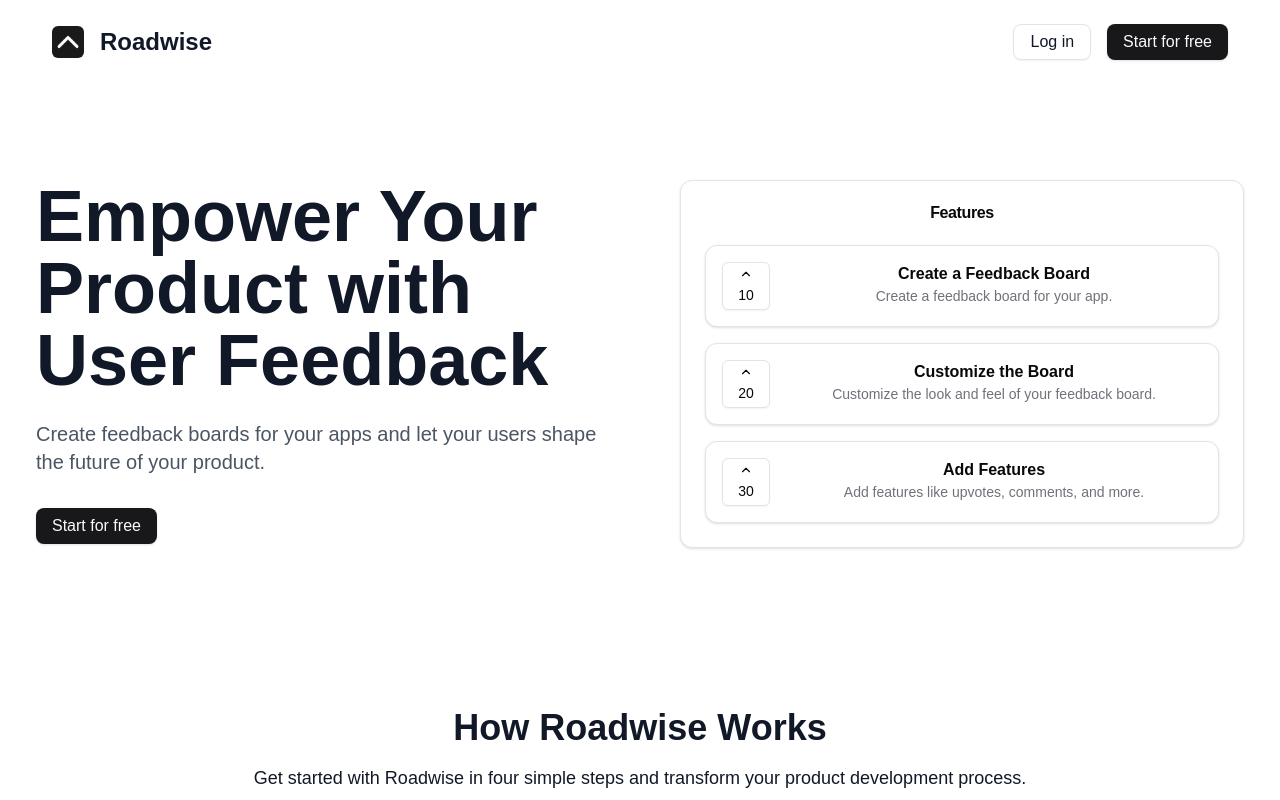
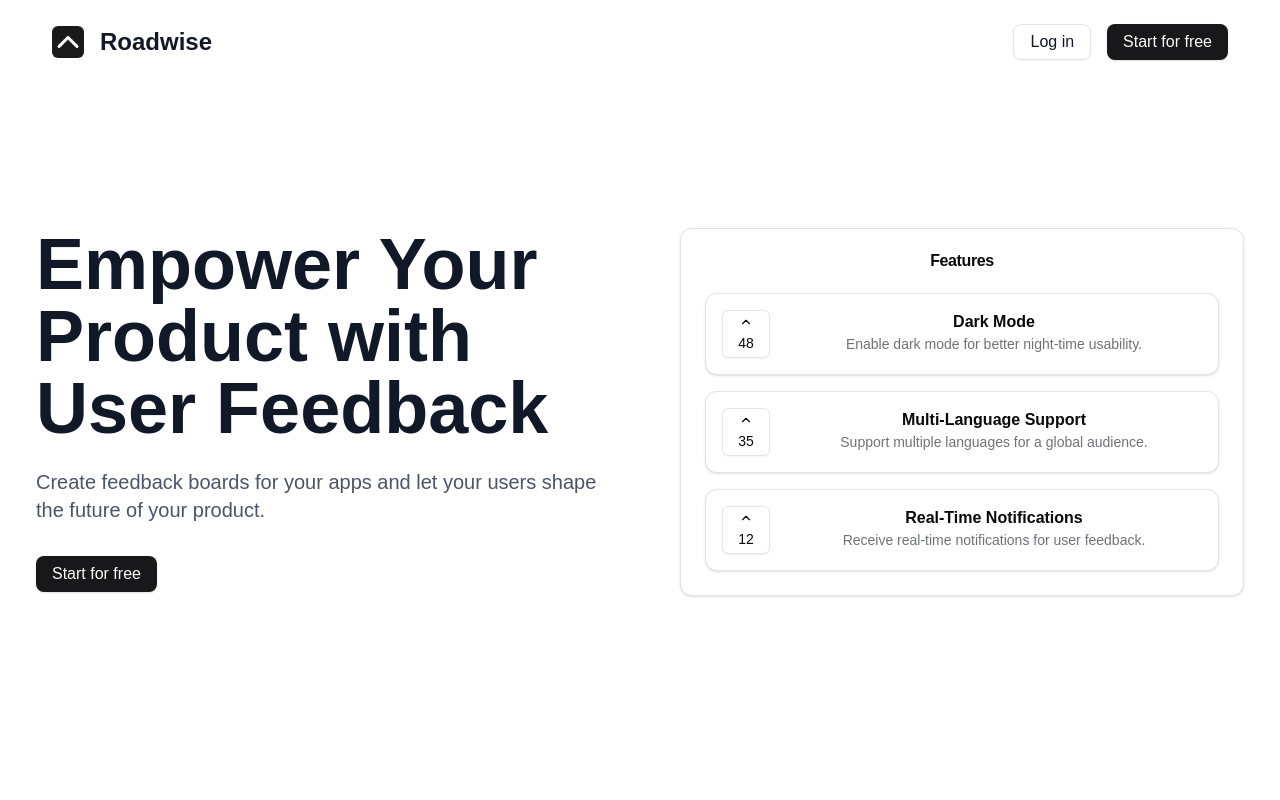
Before and after one commit to roadwise-dev/roadwise, a Next.js app: page / in a window 1280 px wide. Shown: the top 800 px of the page. Built offline with nearby package versions, Linux system fonts and the light colour scheme.

Commit message:
🚀 Landing page cleanup for deployment

```diff
--- a/app/layout.tsx
+++ b/app/layout.tsx
@@ -14,8 +14,14 @@ const geistMono = localFont({
 });
 
 export const metadata: Metadata = {
-  title: "Create Next App",
-  description: "Generated by create next app",
+  title: {
+    template: "%s | Roadwise",
+    default: "Roadwise",
+  },
+  description:
+    "Create feedback boards for your apps and let your users shape the future of your product.",
+  keywords: ["roadmap", "roadmaps", "roadmapping", "product", "feedback"],
+  robots: "index, follow",
 };
 
 export default function RootLayout({
--- a/app/page.tsx
+++ b/app/page.tsx
@@ -3,17 +3,16 @@ import Footer from "@/components/landing/footer";
 import Hero from "@/components/landing/hero";
 import Navbar from "@/components/landing/navbar";
 import { Pricing } from "@/components/landing/pricing";
-import { Statistics } from "@/components/statistics";
 
 export default function HomePage() {
   return (
     <div className="min-h-screen max-w-[1240px] mx-auto px-4 text-gray-900">
       <Navbar />
-      <main>
+      <main className="flex flex-col gap-10">
         <Hero />
 
         <HowItWorks />
-        <Statistics />
+        {/* <Statistics /> */}
 
         {/* <section className="py-20 bg-gray-900 text-white">
           <div className="container mx-auto px-4 text-center">
--- a/components/dashboard/create-app.tsx
+++ b/components/dashboard/create-app.tsx
@@ -106,8 +106,8 @@ export default function CreateAppButton() {
               onChange={(e) => setAppSlug(e.target.value)}
             />
             <p className="text-sm text-muted-foreground">
-              roadwise.vercel.app/
-              {appSlug || "your-app-name"}
+              {appSlug || "your-app-url"}
+              .roadwiseapp.com
             </p>
           </div>
           <div className="space-y-2">
--- a/components/landing/hero.tsx
+++ b/components/landing/hero.tsx
@@ -10,7 +10,7 @@ const slogan = {
 
 export default function Hero() {
   return (
-    <section className="py-24 text-center">
+    <section className="py-36 text-center">
       <div className="grid grid-cols-1 md:grid-cols-2 gap-20">
         <div className="text-left">
           <h1 className="text-7xl font-bold mb-6">{slogan.title}</h1>
@@ -27,21 +27,21 @@ const name = "Features";
 const features = [
   {
     id: "1",
-    title: "Create a Feedback Board",
-    description: "Create a feedback board for your app.",
-    upvotes: 10,
+    title: "Dark Mode",
+    description: "Enable dark mode for better night-time usability.",
+    upvotes: 48,
   },
   {
     id: "2",
-    title: "Customize the Board",
-    description: "Customize the look and feel of your feedback board.",
-    upvotes: 20,
+    title: "Multi-Language Support",
+    description: "Support multiple languages for a global audience.",
+    upvotes: 35,
   },
   {
     id: "3",
-    title: "Add Features",
-    description: "Add features like upvotes, comments, and more.",
-    upvotes: 30,
+    title: "Real-Time Notifications",
+    description: "Receive real-time notifications for user feedback.",
+    upvotes: 12,
   },
 ];
 
--- a/components/statistics.tsx
+++ b/components/statistics.tsx
@@ -1,7 +1,5 @@
-'use client'
-
-import { Card, CardContent, CardHeader, CardTitle } from "@/components/ui/card"
-import { Lightbulb, Star, TrendingUp, Users } from "lucide-react"
+import { Card, CardContent, CardHeader, CardTitle } from "@/components/ui/card";
+import { Lightbulb, Star, TrendingUp, Users } from "lucide-react";
 
 export function Statistics() {
   const stats = [
@@ -9,50 +7,60 @@ export function Statistics() {
       title: "Active Users",
       value: "100,000+",
       description: "Engaged product creators",
-      icon: <Users className="h-6 w-6" />
+      icon: <Users className="h-6 w-6" />,
     },
     {
       title: "Ideas Submitted",
       value: "500,000+",
       description: "User-generated suggestions",
-      icon: <Lightbulb className="h-6 w-6" />
+      icon: <Lightbulb className="h-6 w-6" />,
     },
     {
       title: "Feature Implementations",
       value: "25,000+",
       description: "Ideas turned into reality",
-      icon: <TrendingUp className="h-6 w-6" />
+      icon: <TrendingUp className="h-6 w-6" />,
     },
     {
       title: "User Satisfaction",
       value: "98%",
       description: "Happy customers",
-      icon: <Star className="h-6 w-6" />
-    }
-  ]
+      icon: <Star className="h-6 w-6" />,
+    },
+  ];
 
   return (
     <section className="py-16 px-4 md:px-6 bg-white">
       <div className="max-w-6xl mx-auto">
-        <h2 className="text-3xl md:text-4xl font-bold text-center mb-4">Roadwise by the Numbers</h2>
+        <h2 className="text-3xl md:text-4xl font-bold text-center mb-4">
+          Roadwise by the Numbers
+        </h2>
         <p className="text-lg text-center mb-12  mx-auto">
-          See how Roadwise is transforming product development and user engagement across the globe.
+          See how Roadwise is transforming product development and user
+          engagement across the globe.
         </p>
         <div className="grid grid-cols-1 md:grid-cols-2 lg:grid-cols-4 gap-8">
           {stats.map((stat, index) => (
-            <Card key={index} className="border-black/10 shadow-sm hover:shadow-md transition-shadow">
+            <Card
+              key={index}
+              className="border-black/10 shadow-sm hover:shadow-md transition-shadow"
+            >
               <CardHeader className="flex flex-row items-center justify-between space-y-0 pb-2">
-                <CardTitle className="text-sm font-medium">{stat.title}</CardTitle>
+                <CardTitle className="text-sm font-medium">
+                  {stat.title}
+                </CardTitle>
                 {stat.icon}
               </CardHeader>
               <CardContent>
                 <div className="text-2xl font-bold">{stat.value}</div>
-                <p className="text-xs text-muted-foreground">{stat.description}</p>
+                <p className="text-xs text-muted-foreground">
+                  {stat.description}
+                </p>
               </CardContent>
             </Card>
           ))}
         </div>
       </div>
     </section>
-  )
+  );
 }
```
Also changed, not shown: 1 other file (tests, documents, lock files or other folders).
